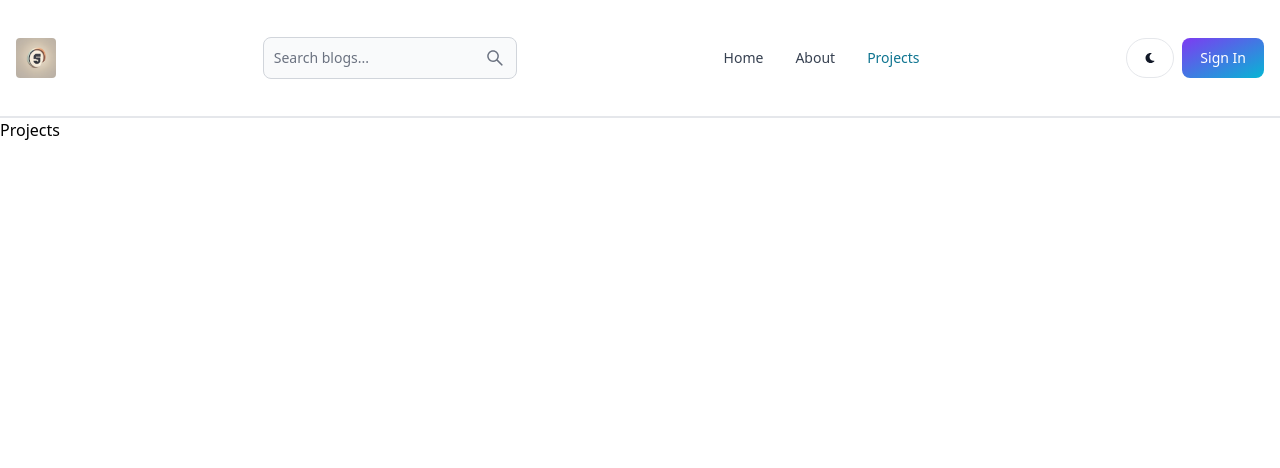
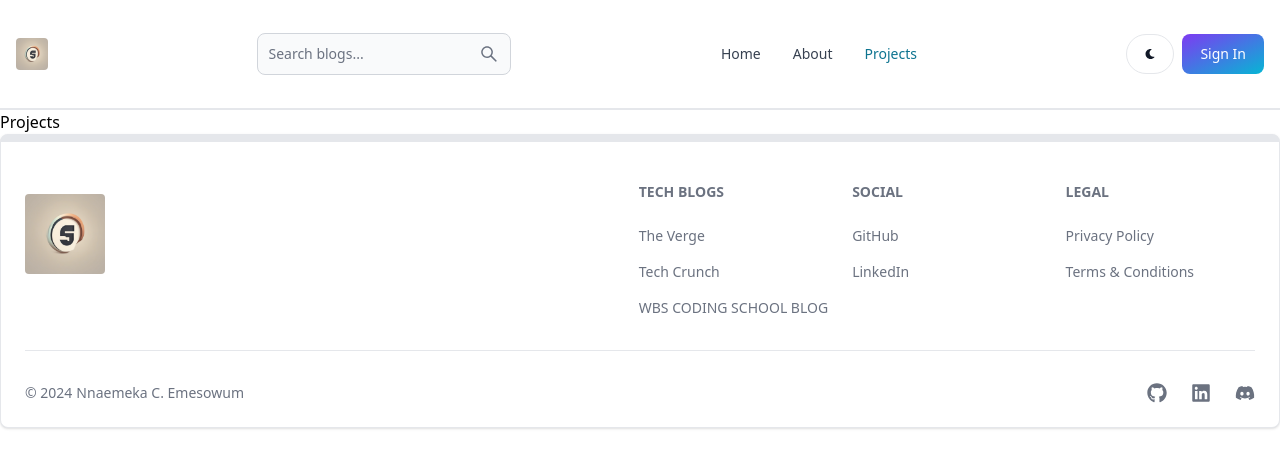
Before and after one commit to AnthonyEmm/Blogger-5ive, a React (Vite) app in the folder client/: page /projects in a window 1280 px wide. Shown: the top 468 px of the page. Built offline with nearby package versions, Linux system fonts and the light colour scheme.

Commit message:
Creadted and added footer component

```diff
--- a/client/src/App.jsx
+++ b/client/src/App.jsx
@@ -6,6 +6,7 @@ import SignUp from "./pages/SignUp";
 import Dashboard from "./pages/Dashboard";
 import Projects from "./pages/Projects";
 import Header from "./components/Header";
+import FooterComponent from "./components/Footer";
 
 const App = () => {
   return (
@@ -19,6 +20,7 @@ const App = () => {
         <Route path="/dashboard" element={<Dashboard />} />
         <Route path="/projects" element={<Projects />} />
       </Routes>
+      <FooterComponent />
     </BrowserRouter>
   );
 };
--- /dev/null
+++ b/client/src/components/Footer.jsx
@@ -0,0 +1,131 @@
+import React from "react";
+import { Footer } from "flowbite-react";
+import { Link } from "react-router-dom";
+import blogger from "../assets/blog5.png";
+import { FaDiscord, FaGithub, FaLinkedin } from "react-icons/fa";
+
+const FooterComponent = () => {
+  return (
+    <Footer container className="border border-t-8 border-brown-500">
+      <div className="w-full max-w-7xl mx-auto">
+        <div className="grid w-full justify-between sm:flex md:grid-cols-1">
+          <div className="div">
+            <Link
+              to="/"
+              className="self-center whitespace-nowrap text-sm sm:text-xl font-semibold dark:text-white"
+            >
+              <span className="px-2 py-1">
+                <img
+                  src={blogger}
+                  alt="blogger5ive logo"
+                  className="w-20 rounded"
+                />
+              </span>
+            </Link>
+          </div>
+          <div className="grid grid-cols-2 gap-8 sm: mt-4 sm:grid-cols-3 sm:gap-6">
+            <div>
+              <Footer.Title title="Tech Blogs" />
+              <Footer.LinkGroup col>
+                <Footer.Link>
+                  <Footer.Link
+                    href="https://www.theverge.com/"
+                    target="_blank"
+                    rel="noopener noreferrer"
+                  >
+                    The Verge
+                  </Footer.Link>
+                </Footer.Link>
+
+                <Footer.Link>
+                  <Footer.Link
+                    href="https://techcrunch.com/"
+                    target="_blank"
+                    rel="noopener noreferrer"
+                  >
+                    Tech Crunch
+                  </Footer.Link>
+                </Footer.Link>
+
+                <Footer.Link>
+                  <Footer.Link
+                    href="https://www.wbscodingschool.com/blog/"
+                    target="_blank"
+                    rel="noopener noreferrer"
+                  >
+                    WBS CODING SCHOOL BLOG
+                  </Footer.Link>
+                </Footer.Link>
+              </Footer.LinkGroup>
+            </div>
+            <div>
+              <Footer.Title title="SOCIAL" />
+              <Footer.LinkGroup col>
+                <Footer.Link>
+                  <Footer.Link
+                    href="https://github.com/AnthonyEmm/"
+                    target="_blank"
+                    rel="noopener noreferrer"
+                  >
+                    GitHub
+                  </Footer.Link>
+                </Footer.Link>
+
+                <Footer.Link>
+                  <Footer.Link
+                    href="https://www.linkedin.com/in/nnaemeka-emesowum-31b15823a/"
+                    target="_blank"
+                    rel="noopener noreferrer"
+                  >
+                    LinkedIn
+                  </Footer.Link>
+                </Footer.Link>
+              </Footer.LinkGroup>
+            </div>
+            <div>
+              <Footer.Title title="LEGAL" />
+              <Footer.LinkGroup col>
+                <Footer.Link>
+                  <Footer.Link
+                    href="#"
+                    target="_blank"
+                    rel="noopener noreferrer"
+                  >
+                    Privacy Policy
+                  </Footer.Link>
+                </Footer.Link>
+
+                <Footer.Link>
+                  <Footer.Link
+                    href="#"
+                    target="_blank"
+                    rel="noopener noreferrer"
+                  >
+                    Terms &amp; Conditions
+                  </Footer.Link>
+                </Footer.Link>
+              </Footer.LinkGroup>
+            </div>
+          </div>
+        </div>
+
+        <Footer.Divider />
+        <div className="w-full sm:flex sm:item-center sm:justify-between">
+          <Footer.Copyright
+            href="#"
+            Created
+            by="Nnaemeka C. Emesowum"
+            year={new Date().getFullYear()}
+          />
+          <div className="flex gap-6 sm:mt-0 mt-4 sm:justify-center">
+            <Footer.Icon href="#" icon={FaGithub} />
+            <Footer.Icon href="#" icon={FaLinkedin} />
+            <Footer.Icon href="#" icon={FaDiscord} />
+          </div>
+        </div>
+      </div>
+    </Footer>
+  );
+};
+
+export default FooterComponent;
--- a/client/src/components/Header.jsx
+++ b/client/src/components/Header.jsx
@@ -20,11 +20,7 @@ const Header = () => {
         className="self-center whitespace-nowrap text-sm sm:text-xl font-semibold dark:text-white"
       >
         <span className="px-2 py-1">
-          <img
-            src={blogger}
-            alt="blogger5ive logo"
-            className="w-10 h-10 rounded"
-          />
+          <img src={blogger} alt="blogger5ive logo" className="w-8 rounded" />
         </span>
       </Link>
 
```
